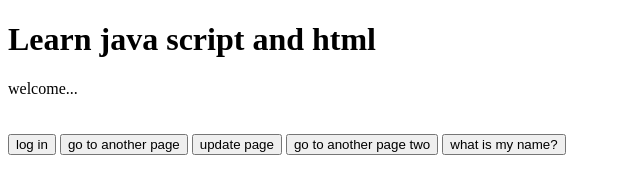
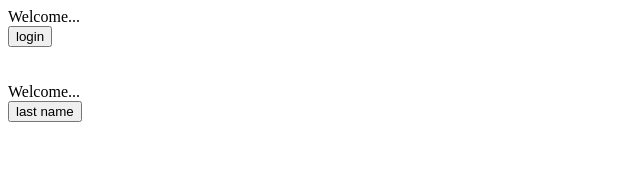
Before and after one commit to ertprs/fabricaAplicativos-react_native, a plain HTML site: page basic/index.html in a window 1280 px wide. Shown: the whole page, without its empty margins (0-640 px from the left). Drawn offline with Linux system fonts and the light colour scheme.

Commit message:
aulas iniciais

```diff
--- a/basic/index.html
+++ b/basic/index.html
@@ -1,26 +1,28 @@
 <!DOCTYPE html>
 <html>
 
-  <head>
-    <title>learn java script</title>
-    <script type= "text/javascript" src="script.js"></script>
-  </head>
+<head>
+  <title>learn</title>
+  <script type="text/javascript" src="script.js"></script>
+</head>
 
-  <body>
-    <h1>Learn java script and html</h1>
+<body>
 
-    <div id = "area">
-        welcome...
-    </div>
+  <div id="area">
+    Welcome...
+  </div>
 
-    <br/><br/>
+  <button onclick="logIn()">login</button>
+  <br><br><br>
+  <div id="areaTwo">
+    Welcome...
+  </div>
 
-    <button onclick = "logIn()">log in</button>
-    <button onclick = "window.location.href = 'contato.html'";>go to another page</button>
-    <button onclick = "window.location.href = window.location.href">update page</button>
-    <button onclick = "">go to another page two</button>
-    <button onclick = "this.innerHTML = prompt('what is my name?')">what is my name?</button>
+  <button onclick="logInTwo('moura')">last name</button>
 
-  </body>
+
+
+
+</body>
 
 </html>
--- a/basic/script.js
+++ b/basic/script.js
@@ -1,5 +1,4 @@
 function logIn() {
-  console.log("my fuction");
     let area = document.getElementById("area");
     let name = prompt("What is your name?");
 
@@ -10,3 +9,16 @@ function logIn() {
         area.innerHTML = "welcome " + name;
     }
 }
+
+function logInTwo(name) {
+    let area = document.getElementById("areaTwo");
+    let text = prompt("What is your last name?");
+
+    if(text == null || text == ""){
+        alert("retype your name");
+        area.innerHTML = "Welcome"
+    }else{
+        area.innerHTML = text + " " + name;
+    }
+
+}
```
Lines whose indentation alone changed are shown as unchanged.
